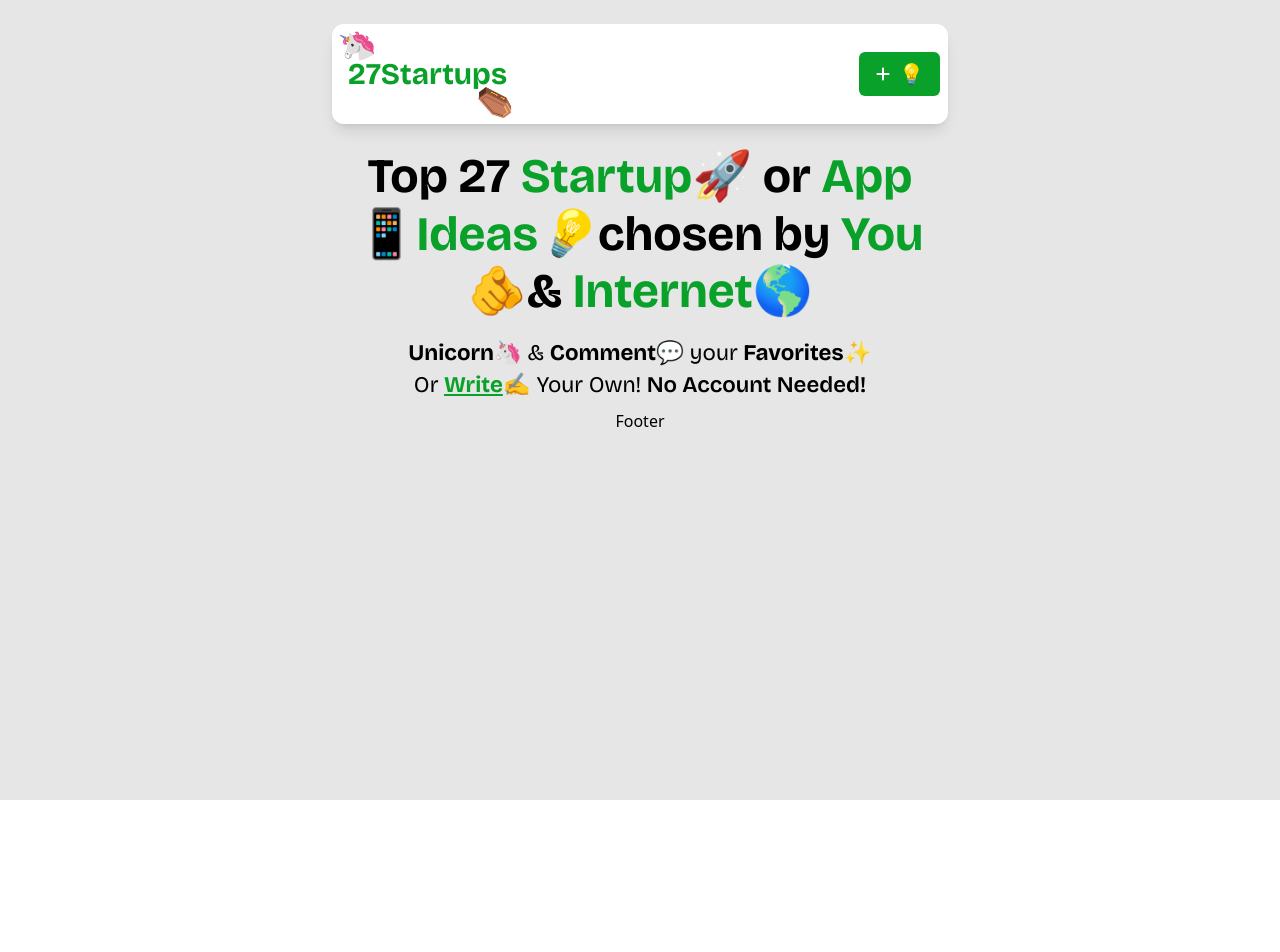
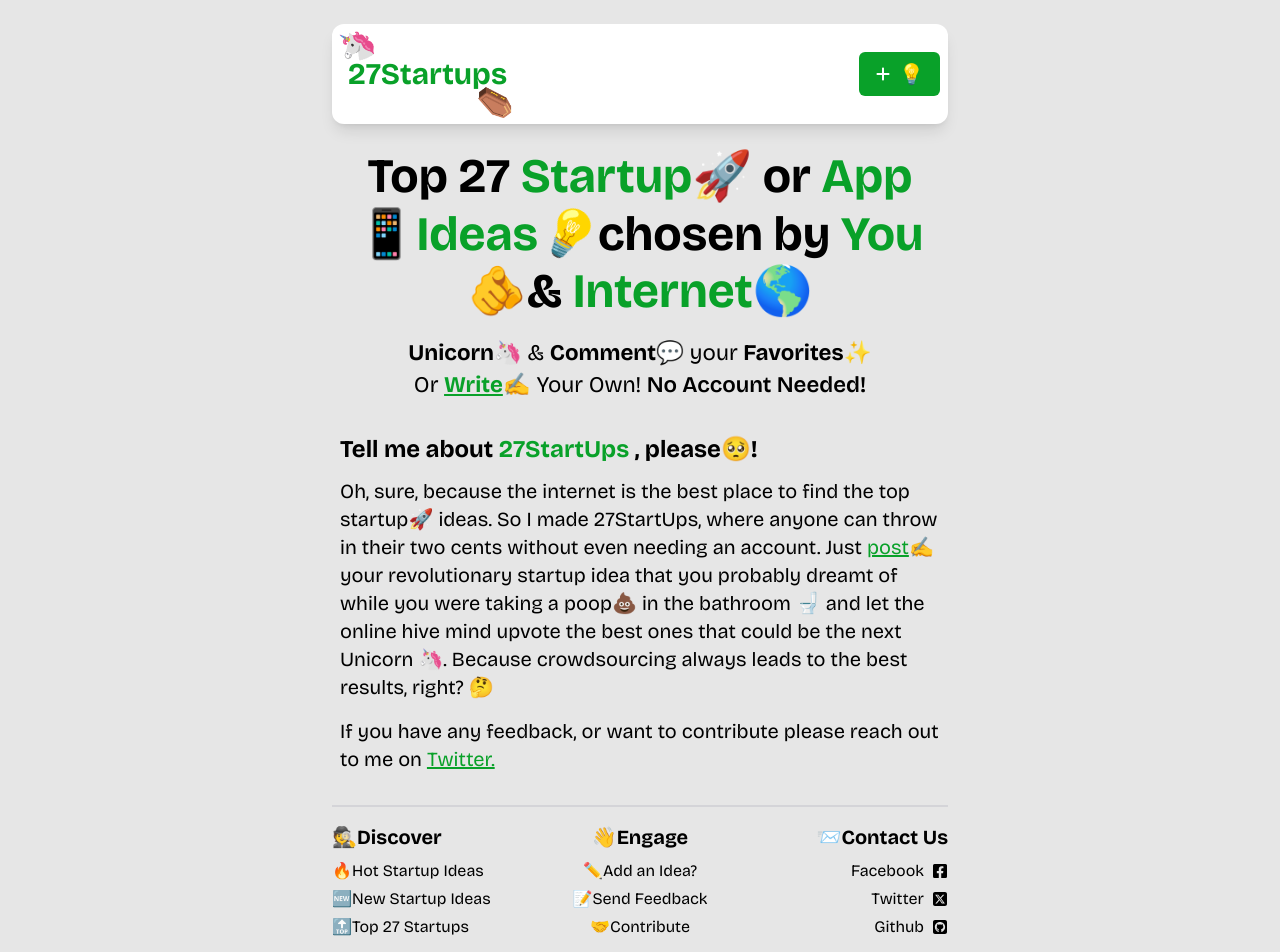
Before and after one commit to nilaachandra/27-Startups, a React (Vite) app: page / in a window 1280 px wide. Shown: the top 952 px of the page. Before the commit the page ends 800 px from the top, so only its background shows below. Built offline with nearby package versions, Linux system fonts and the light colour scheme.

Commit message:
landing page created

```diff
--- a/src/Components/Footer.jsx
+++ b/src/Components/Footer.jsx
@@ -1,8 +1,43 @@
 import React from 'react'
-
+import { FaFacebookSquare } from "react-icons/fa";
+import { FaSquareXTwitter } from "react-icons/fa6";
+import { FaInstagramSquare } from "react-icons/fa";
+import { FaSquareGithub } from "react-icons/fa6";
+// grid lg:grid-cols-3 grid-cols-2
 const Footer = () => {
   return (
-    <div>Footer</div>
+    <footer className='lg:w-1/2 w-full mt-6 headfont-regular border-t-2 border-zinc-300 pt-4 '>
+      <div className=" mb-4 gap-4 flex flex-wrap justify-between items-center">
+      <div className="links w-[48%] lg:w-[30%] flex flex-col">
+          <h1 className='font-bold lg:text-xl text-lg mb-2'>🕵Discover</h1>
+          <ul className='flex flex-col gap-1'>
+            <li>🔥Hot Startup Ideas</li>
+            <li>🆕New Startup Ideas</li>
+            <li>🔝Top 27 Startups</li>
+          </ul>
+      </div>
+      <div className="links w-[48%] lg:w-[30%] lg:text-center ">
+      <h1 className='font-bold lg:text-xl text-lg mb-2'>👋Engage</h1>
+          <ul className='flex flex-col gap-1'>
+            <li>✏️Add an Idea?</li>
+            <li>📝Send Feedback</li>
+            <li>🤝Contribute</li>
+          </ul>
+      </div>
+      <div className="links w-[48%] lg:w-[30%] text-right">
+      <h1 className='font-bold lg:text-xl text-lg mb-2 lg:text-right text-left'>📨Contact Us</h1>
+          <ul className='flex flex-col gap-1'>
+            <li className='flex  gap-2 items-center justify-items-start lg:justify-end'>Facebook<FaFacebookSquare/> </li>
+            <li className='flex gap-2 items-center justify-items-start lg:justify-end'>Twitter<FaSquareXTwitter/></li>
+            <li className='flex gap-2 items-center justify-items-start lg:justify-end'>Github<FaSquareGithub/></li>
+          </ul>
+      </div>
+      </div>
+      <div className="cop group">
+      <p className='text-center'>Copyright ©️ 2024 || 27StartUps</p>
+      <p className='text-center'>Developed With <span className='group-hover:scale-150 inline-block transition-all duration-300'>❤️</span> Nilaa Laishram</p>
+      </div>
+    </footer>
   )
 }
 
--- /dev/null
+++ b/src/Components/HeroTwo.jsx
@@ -0,0 +1,23 @@
+import React from "react";
+
+const HeroTwo = () => {
+  return (
+    <div className="w-full flex-col mt-4 flex justify-center headfont-regular">
+      <h1 className={`headfont-bold text-lg lg:text-2xl mt-4 mb-3 font-bold`}>
+        Tell me about <span className="text-light-button">27StartUps </span>, please🥺!
+      </h1>
+      <p className="text-base lg:text-xl">
+        Oh, sure, because the internet is the best place to find the top
+        startup🚀 ideas. So I made 27StartUps, where anyone can throw in their
+        two cents without even needing an account. Just <span className="text-light-button underline">post</span>✍️ your revolutionary
+        startup idea that you probably dreamt of while you were taking a poop💩 in the bathroom
+        🚽 and let the online hive mind upvote the best ones that could be the
+        next Unicorn 🦄. Because crowdsourcing always leads to the best results,
+        right? 🤔
+      </p>
+      <p className="text-base lg:text-xl mt-4">If you have any feedback, or want to contribute please reach out to me on <span className="cursor-pointer text-light-button underline">Twitter.</span></p>
+    </div>
+  );
+};
+
+export default HeroTwo;
--- a/src/Pages/Homepage.jsx
+++ b/src/Pages/Homepage.jsx
@@ -1,10 +1,12 @@
 import React from 'react'
 import Hero from '../Components/Hero'
+import HeroTwo from '../Components/HeroTwo'
 
 const Homepage = () => {
   return (
     <div className='w-full'>
       <Hero/>
+      <HeroTwo/>
     </div>
   )
 }
```
